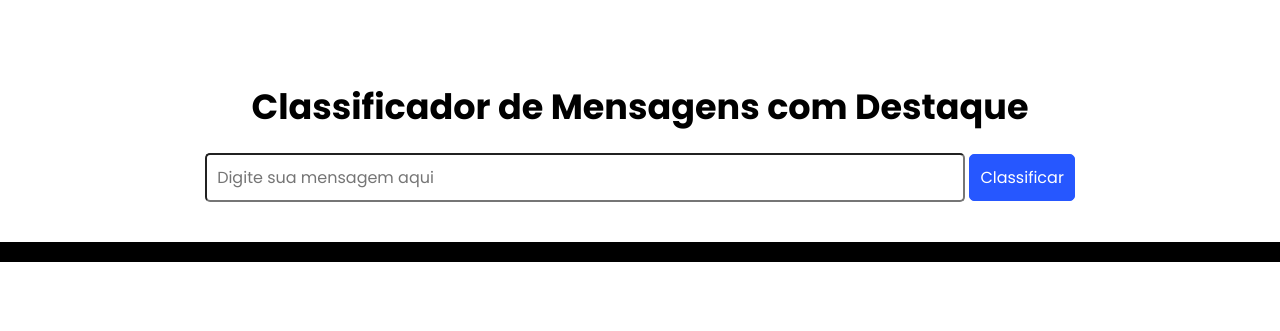
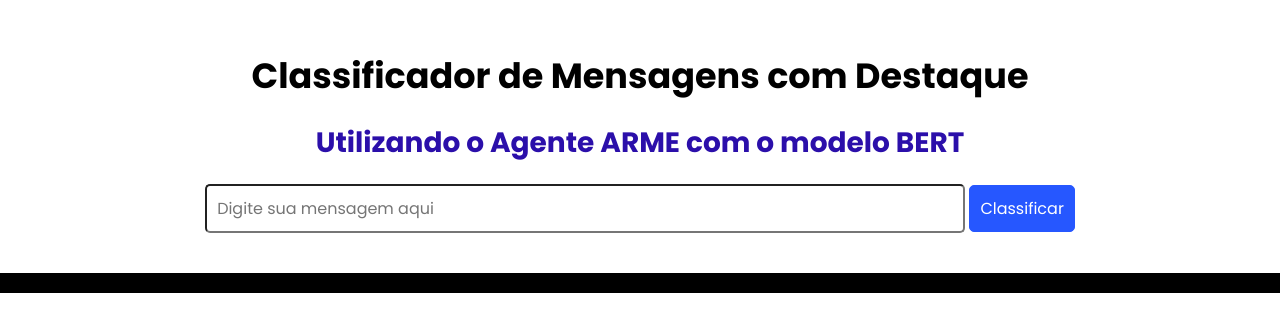
Before and after one commit to dinastiadoge/arme, a plain HTML site: page src/web/index.html in a window 1280 px wide. Shown: the part 229-560 px from the top of the page. Drawn offline with nearby package versions, Linux system fonts and the light colour scheme.

Commit message:
deixando mais bonitin

```diff
--- a/src/web/index.html
+++ b/src/web/index.html
@@ -60,7 +60,14 @@
         background-color: #000000;
         justify-content: center;
         align-items: center;
+        overflow: scroll;
       }
+
+      h2 {
+        font-size: 28px;
+        color: #2b0faa;
+      }
+
       .token {
         padding: 2px 4px;
         border-radius: 4px;
@@ -72,6 +79,7 @@
   <body>
     <div class="box">
       <h1>Classificador de Mensagens com Destaque</h1>
+      <h2>Utilizando o Agente ARME com o modelo BERT</h2>
 
       <div class="frase">
         <input
```
